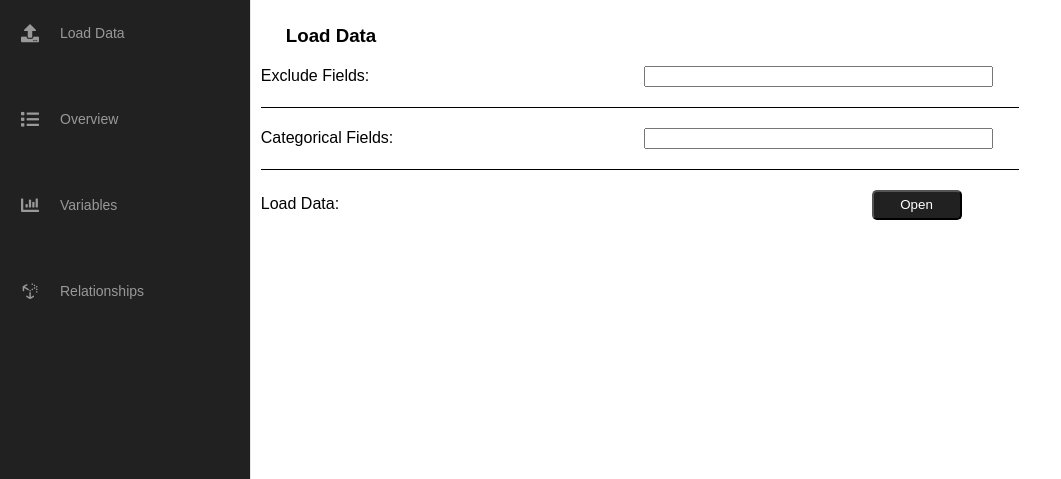
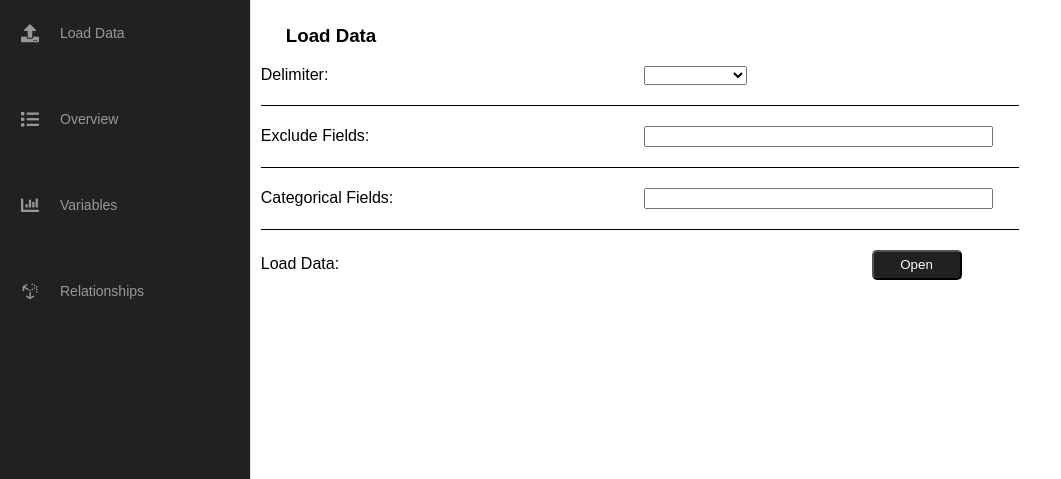
Before and after one commit to mspil88/eda_viz, a Flask app: template templates/load.html in a window 1280 px wide. Shown: the top 479 px of the page, without its empty margins (0-1061 px from the left). Run offline with Flask 2, Linux system fonts and the light colour scheme; the template is opened without the code that fills it, so the values that code supplies are empty; some libraries are stand-ins or nearby versions.

Commit message:
added delimiter choice

```diff
--- a/static/styles.css
+++ b/static/styles.css
@@ -593,3 +593,7 @@ input[type="radio"]{
 .row-item {
     display: inline-block;
 }
+
+.delimiter-sel-container {
+    display: inline-block;
+}
--- a/templates/load.html
+++ b/templates/load.html
@@ -2,6 +2,20 @@
 {% block main %}
     <div class="load-container">
         <h3 class="variable-title load-header">Load Data</h3>
+            <div class="load-row">
+                <span class="load-title row-item">Delimiter:</span>
+                 <div class="delimiter-sel-container">
+                     <select class="delimiter-sel">
+                         <option value="none"></option>
+                         <option value="comma">, (comma)</option>
+                         <option value="semicolon">; (semi-colon)</option>
+                         <option value="tab">\t (tab)</option>
+                         <option value="space"> (space)</option>
+                         <option value="pipe">| (pipe)</option>
+                     </select>
+                 </div>
+            </div>
+
             <div class="load-row">
                 <span class="load-title row-item">Exclude Fields:</span>
                  <input class="load-input load-exclusions row-item">
```
